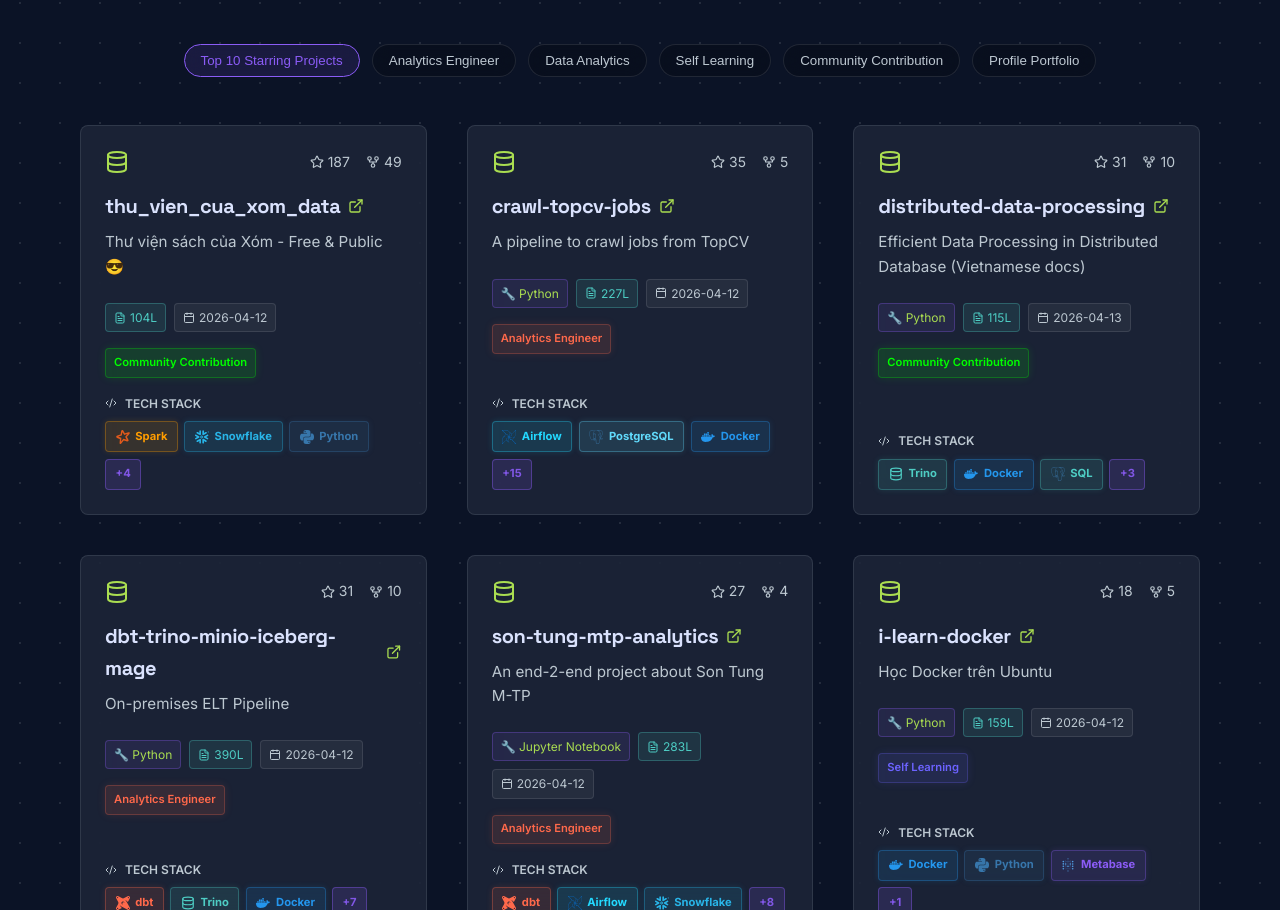
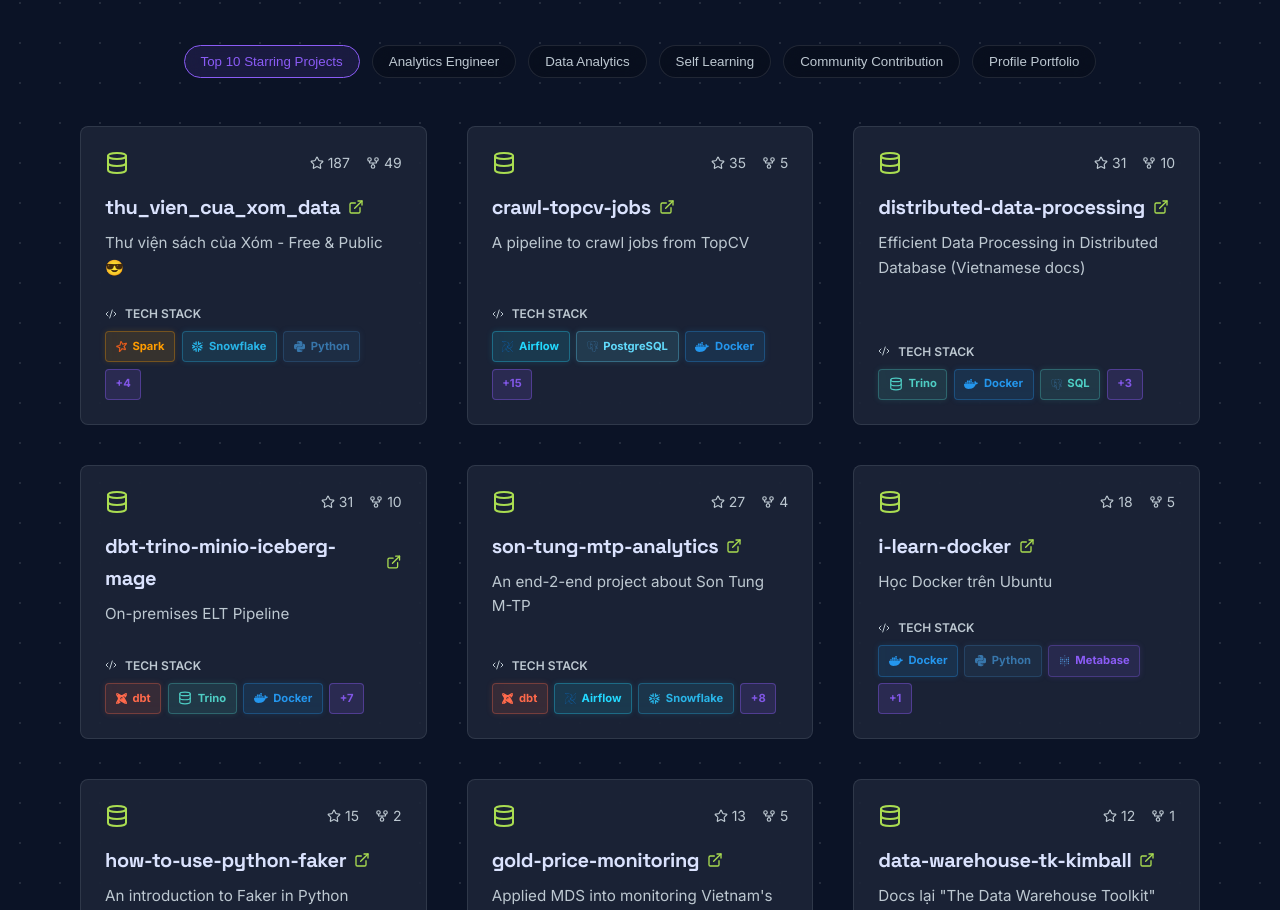
Before and after one commit to tunguyenn99/personal-websites-portfolio, a React (Vite) app: page / in a window 1280 px wide. Shown: the part 2617-3527 px from the top of the page. Built offline with nearby package versions, Linux system fonts and the light colour scheme.

Commit message:
update: gh workflow

```diff
--- a/src/components/Experience.jsx
+++ b/src/components/Experience.jsx
@@ -6,7 +6,7 @@ export default function Experience() {
     {
       title: "Full-time",
       icon: <Briefcase size={16} />,
-      accentColor: "var(--primary)",
+      accentColor: "#aadd51",
       items: [
         {
           role: "Senior Data Analyst",
@@ -41,7 +41,7 @@ export default function Experience() {
     {
       title: "Part-time / Remote",
       icon: <Clock size={16} />,
-      accentColor: "var(--secondary)",
+      accentColor: "#7bd0ff",
       items: [
         {
           role: "Data Analytics Engineer",
--- a/src/components/Projects.jsx
+++ b/src/components/Projects.jsx
@@ -1,5 +1,5 @@
-import React, { useState } from 'react';
-import { Star, GitFork, ExternalLink, Database, FileText, Calendar, Code2, Cloud, BarChart3, Workflow, Download, Layers } from 'lucide-react';
+import React, { useState, useMemo, useEffect } from 'react';
+import { Star, GitFork, ExternalLink, Database, FileText, Calendar, Code2, Cloud, BarChart3, Workflow, Download, Layers, ChevronLeft, ChevronRight } from 'lucide-react';
 import {
   SiPython, SiPostgresql, SiDbt, SiApacheairflow, SiSnowflake,
   SiDatabricks, SiSupabase, SiApachespark, SiAirbyte, SiSelenium,
@@ -8,6 +8,7 @@ import {
   SiNotion, SiDbeaver, SiMongodb, SiDocker, SiKubernetes
 } from 'react-icons/si';
 import reposData from '../../repos_analysis.json';
+import { techStackData } from './Techstack';
 
 // Convert kebab-case to Title Case
 const formatTopic = (topic) => {
@@ -89,41 +90,26 @@ const techColors = {
   'Streamlit': '#FF0000'
 };
 
-// Tech icon mapping
-const techIcons = {
-  'Python': <SiPython size={14} color="#3776AB" />,
-  'SQL': <SiPostgresql size={14} color="#336791" />,
-  'dbt': <SiDbt size={14} color="#FF694B" />,
-  'Airflow': <SiApacheairflow size={14} color="#017CEE" />,
-  'Snowflake': <SiSnowflake size={14} color="#29B5E8" />,
-  'BigQuery': <SiGooglebigquery size={14} color="#3367D6" />,
-  'PostgreSQL': <SiPostgresql size={14} color="#336791" />,
-  'Spark': <SiApachespark size={14} color="#E25A1C" />,
-  'Databricks': <SiDatabricks size={14} color="#FF3621" />,
-  'GCP': <SiGooglecloud size={14} color="#4285F4" />,
-  'Looker': <SiLooker size={14} color="#4285F4" />,
-  'Superset': <SiApachesuperset size={14} color="#00A2D3" />,
-  'Metabase': <SiMetabase size={14} color="#509EE3" />,
-  'MongoDB': <SiMongodb size={14} color="#13AA52" />,
-  'Supabase': <SiSupabase size={14} color="#3ECF8E" />,
-  'Airbyte': <SiAirbyte size={14} color="#6557FF" />,
+// Flatten the centralized techstack icons
+const centralizedTechIcons = {};
+techStackData.forEach(group => {
+  group.items.forEach(item => {
+    centralizedTechIcons[item.name] = item.icon;
+    // Map alternative names used in reposData
+    if (item.name === 'Apache Spark') centralizedTechIcons['Spark'] = item.icon;
+    if (item.name === 'Looker Studio') centralizedTechIcons['Looker'] = item.icon;
+    if (item.name === 'GA4 / Analytics') centralizedTechIcons['Google Analytics'] = item.icon;
+    if (item.name === 'VS Code') centralizedTechIcons['Visual Studio'] = item.icon;
+  });
+});
+
+// Tech icon fallback mapping (for technologies not present in Techstack.jsx)
+const fallbackTechIcons = {
   'Docker': <SiDocker size={14} color="#2496ED" />,
   'Kubernetes': <SiKubernetes size={14} color="#326CE5" />,
-  'AWS': <Cloud size={14} color="#FF9900" />,
-  'Azure': <Cloud size={14} color="#0078D4" />,
   'GitHub Actions': <Code2 size={14} color="#2088F0" />,
-  'Selenium': <SiSelenium size={14} color="#43B02A" />,
-  'BeautifulSoup': <Code2 size={14} color="#3776AB" />,
   'Requests': <Download size={14} color="#FFE135" />,
   'Trino': <Database size={14} color="#4ECDC4" />,
-  'DLT': <Download size={14} color="#FF694B" />,
-  'Fivetran': <Code2 size={14} color="#005DFF" />,
-  'Dagster': <Workflow size={14} color="#1890FF" />,
-  'Kestra': <Workflow size={14} color="#FF6B6B" />,
-  'Mage': <Code2 size={14} color="#9D4EDD" />,
-  'Power BI': <BarChart3 size={14} color="#F2C811" />,
-  'Tableau': <BarChart3 size={14} color="#E8704A" />,
-  'Excel': <FileText size={14} color="#217346" />,
   'Git': <Code2 size={14} color="#F1502F" />,
   'GitHub': <Code2 size={14} color="#181717" />,
   'Jupyter': <Code2 size={14} color="#F37726" />,
@@ -131,16 +117,13 @@ const techIcons = {
   'NumPy': <Code2 size={14} color="#013243" />,
   'Matplotlib': <BarChart3 size={14} color="#01A4D6" />,
   'Seaborn': <BarChart3 size={14} color="#0173B2" />,
-  'Plotly': <BarChart3 size={14} color="#636EFA" />,
-  'Jira': <SiJira size={14} color="#0052CC" />,
-  'Confluence': <SiConfluence size={14} color="#0052CC" />,
-  'Figma': <SiFigma size={14} color="#F24E1E" />,
-  'Notion': <SiNotion size={14} color="#000000" />,
-  'DBeaver': <SiDbeaver size={14} color="#382923" />
+  'Plotly': <BarChart3 size={14} color="#636EFA" />
 };
 
 export default function Projects() {
   const [activeFilter, setActiveFilter] = useState('Top 10 Starring Projects');
+  const [currentPage, setCurrentPage] = useState(1);
+  const itemsPerPage = 9;
 
   // Get all unique topics
   const allTopics = getAllTopics();
@@ -160,8 +143,49 @@ export default function Projects() {
 
   // Dynamic filtering logic
   const filteredProjects = activeFilter === 'Top 10 Starring Projects'
-    ? [...reposData].sort((a, b) => (b.stars || 0) - (a.stars || 0)).slice(0, 9)
-    : reposData.filter(repo => repo.topics.includes(activeFilter)).slice(0, 9);
+    ? [...reposData].sort((a, b) => (b.stars || 0) - (a.stars || 0))
+    : reposData.filter(repo => repo.topics.includes(activeFilter));
+
+  const totalPages = Math.ceil(filteredProjects.length / itemsPerPage);
+
+  const paginatedProjects = useMemo(() => {
+    const start = (currentPage - 1) * itemsPerPage;
+    return filteredProjects.slice(start, start + itemsPerPage);
+  }, [filteredProjects, currentPage]);
+
+  useEffect(() => {
+    setCurrentPage(1);
+  }, [activeFilter]);
+
+  const handlePageChange = (page) => {
+    setCurrentPage(page);
+    document.getElementById('projects').scrollIntoView({ behavior: 'smooth', block: 'start' });
+  };
+
+  const getPageItems = (total, current) => {
+    if (total <= 7) return Array.from({ length: total }, (_, i) => i + 1);
+    const delta = 1;
+    const range = [];
+    for (let i = 1; i <= total; i++) {
+      if (i === 1 || i === total || (i >= current - delta && i <= current + delta)) {
+        range.push(i);
+      }
+    }
+    const rangeWithDots = [];
+    let l;
+    for (const i of range) {
+      if (l) {
+        if (i - l === 2) {
+          rangeWithDots.push(l + 1);
+        } else if (i - l > 2) {
+          rangeWithDots.push('...');
+        }
+      }
+      rangeWithDots.push(i);
+      l = i;
+    }
+    return rangeWithDots;
+  };
 
   // Sort tech stack by priority
   const sortTechStack = (techs) => {
@@ -208,7 +232,7 @@ export default function Projects() {
         </div>
 
         <div className="card-grid" style={{ display: 'grid', gridTemplateColumns: 'repeat(auto-fit, minmax(320px, 1fr))', gap: '2.5rem' }}>
-          {filteredProjects.map((repo, idx) => (
+          {paginatedProjects.map((repo, idx) => (
             <a key={repo.name || idx} href={repo.url} target="_blank" rel="noreferrer" style={{ textDecoration: 'none', color: 'inherit' }}>
               <div className="glass-panel equal-panel" style={{ height: '100%', transition: 'transform 0.3s', border: '1px solid var(--outline-low)', display: 'flex', flexDirection: 'column' }}>
                 {/* Header with stars and forks */}
@@ -230,72 +254,7 @@ export default function Projects() {
                   {repo.description !== 'N/A' ? repo.description : 'Data project by tunguyenn99'}
                 </p>
 
-                {/* Language and README info */}
-                <div style={{ display: 'flex', gap: '0.5rem', marginBottom: '1rem', flexWrap: 'wrap', fontSize: '0.75rem' }}>
-                  {repo.language !== 'N/A' && (
-                    <span style={{
-                      background: 'rgba(139, 92, 246, 0.1)',
-                      color: 'var(--primary)',
-                      padding: '0.25rem 0.5rem',
-                      borderRadius: '4px',
-                      border: '1px solid rgba(139, 92, 246, 0.3)'
-                    }}>
-                      🔧 {repo.language}
-                    </span>
-                  )}
-                  {repo.has_readme && (
-                    <span style={{
-                      background: 'rgba(76, 205, 196, 0.1)',
-                      color: '#4ECDC4',
-                      padding: '0.25rem 0.5rem',
-                      borderRadius: '4px',
-                      border: '1px solid rgba(76, 205, 196, 0.3)',
-                      display: 'flex',
-                      alignItems: 'center',
-                      gap: '0.25rem'
-                    }}>
-                      <FileText size={12} /> {repo.readme_lines}L
-                    </span>
-                  )}
-                  <span style={{
-                    background: 'rgba(255, 255, 255, 0.05)',
-                    padding: '0.25rem 0.5rem',
-                    borderRadius: '4px',
-                    border: '1px solid rgba(255, 255, 255, 0.1)',
-                    display: 'flex',
-                    alignItems: 'center',
-                    gap: '0.25rem',
-                    color: 'var(--text-muted)'
-                  }}>
-                    <Calendar size={12} /> {repo.updated_at}
-                  </span>
-                </div>
 
-                {/* Tags/Topics */}
-                {repo.topics && repo.topics.length > 0 && (
-                  <div style={{ display: 'flex', flexWrap: 'wrap', gap: '0.4rem', marginBottom: '1rem' }}>
-                    {repo.topics.map(topic => {
-                      const color = topicColors[topic] || '#8B5CF6';
-                      return (
-                        <span key={topic} style={{
-                          background: `${color}20`,
-                          color: color,
-                          border: `1px solid ${color}40`,
-                          display: 'inline-flex',
-                          alignItems: 'center',
-                          gap: '0.3rem',
-                          padding: '0.3rem 0.5rem',
-                          fontSize: '0.7rem',
-                          fontWeight: 600,
-                          borderRadius: '4px',
-                          boxShadow: `0 0 8px ${color}20`
-                        }}>
-                          {formatTopic(topic)}
-                        </span>
-                      );
-                    })}
-                  </div>
-                )}
 
                 {/* Tech Stack */}
                 {repo.techstack && repo.techstack.length > 0 && (
@@ -306,7 +265,7 @@ export default function Projects() {
                     <div style={{ display: 'flex', flexWrap: 'wrap', gap: '0.4rem' }}>
                       {sortTechStack(repo.techstack).slice(0, 3).map(tech => {
                         const color = techColors[tech] || '#8B5CF6';
-                        const icon = techIcons[tech];
+                        const icon = centralizedTechIcons[tech] || fallbackTechIcons[tech];
                         return (
                           <span key={tech} style={{
                             background: `${color}20`,
@@ -351,6 +310,82 @@ export default function Projects() {
             </a>
           ))}
         </div>
+
+        {/* Pagination Controls */}
+        {totalPages > 1 && (
+          <div style={{
+            marginTop: '4rem',
+            display: 'flex',
+            justifyContent: 'center',
+            alignItems: 'center',
+            gap: '0.5rem'
+          }}>
+            <button
+              onClick={() => handlePageChange(currentPage - 1)}
+              disabled={currentPage === 1}
+              style={{
+                background: 'rgba(255,255,255,0.05)',
+                border: '1px solid var(--outline-low)',
+                color: 'var(--text-main)',
+                padding: '0.75rem',
+                borderRadius: '12px',
+                cursor: currentPage === 1 ? 'not-allowed' : 'pointer',
+                opacity: currentPage === 1 ? 0.3 : 1
+              }}
+            >
+              <ChevronLeft size={20} />
+            </button>
+
+            <div style={{ display: 'flex', gap: '0.5rem', alignItems: 'center' }}>
+              {getPageItems(totalPages, currentPage).map((item, idx) => {
+                if (item === '...') {
+                  return (
+                    <div key={`dots-${idx}`} style={{ width: '36px', textAlign: 'center', color: 'var(--text-muted)' }}>...</div>
+                  );
+                }
+                const pageNumber = item;
+                const isActive = currentPage === pageNumber;
+                return (
+                  <button
+                    key={pageNumber}
+                    onClick={() => handlePageChange(pageNumber)}
+                    aria-label={`Go to page ${pageNumber}`}
+                    style={{
+                      minWidth: '36px',
+                      height: '36px',
+                      borderRadius: '10px',
+                      border: '1px solid',
+                      borderColor: isActive ? 'var(--primary)' : 'var(--outline-low)',
+                      background: isActive ? 'var(--primary)' : 'rgba(255,255,255,0.05)',
+                      color: isActive ? 'var(--on-primary)' : 'var(--text-main)',
+                      fontWeight: 700,
+                      cursor: 'pointer',
+                      transition: 'all 0.2s ease'
+                    }}
+                  >
+                    {pageNumber}
+                  </button>
+                );
+              })}
+            </div>
+
+            <button
+              onClick={() => handlePageChange(currentPage + 1)}
+              disabled={currentPage === totalPages}
+              style={{
+                background: 'rgba(255,255,255,0.05)',
+                border: '1px solid var(--outline-low)',
+                color: 'var(--text-main)',
+                padding: '0.75rem',
+                borderRadius: '12px',
+                cursor: currentPage === totalPages ? 'not-allowed' : 'pointer',
+                opacity: currentPage === totalPages ? 0.3 : 1
+              }}
+            >
+              <ChevronRight size={20} />
+            </button>
+          </div>
+        )}
       </div>
     </section>
   );
--- a/src/components/Techstack.jsx
+++ b/src/components/Techstack.jsx
@@ -12,8 +12,7 @@ import {
   Eye, FileText, Layout, Users
 } from 'lucide-react';
 
-export default function Techstack() {
-  const stack = [
+export const techStackData = [
     {
       category: "Programming & Query Languages",
       icon: <Terminal size={20} />,
@@ -93,6 +92,7 @@ export default function Techstack() {
     }
   ];
 
+export default function Techstack() {
   return (
     <section id="techstack" className="section">
       <div className="container">
@@ -103,7 +103,7 @@ export default function Techstack() {
           gridTemplateColumns: 'repeat(auto-fit, minmax(320px, 1fr))',
           gap: '2.5rem'
         }}>
-        {stack.map((group, idx) => (
+        {techStackData.map((group, idx) => (
           <div key={idx} className="glass-panel animate-fade-in" style={{
             animationDelay: `${idx * 0.1}s`,
             border: '1px solid var(--outline-low)',
--- a/src/index.css
+++ b/src/index.css
@@ -298,6 +298,10 @@ h3,
 }
 
 @media (max-width: 768px) {
+  .responsive-grid[style] {
+    grid-template-columns: 1fr !important;
+  }
+
   :root {
     --container-padding: 1.5rem;
   }
```
